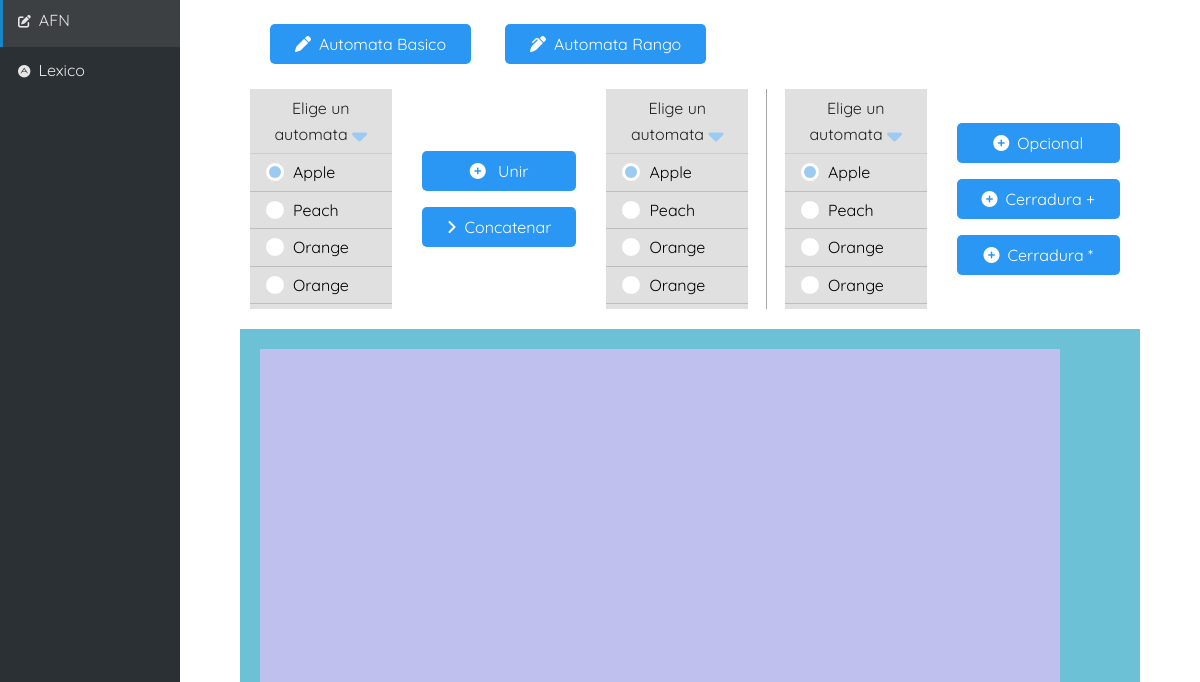
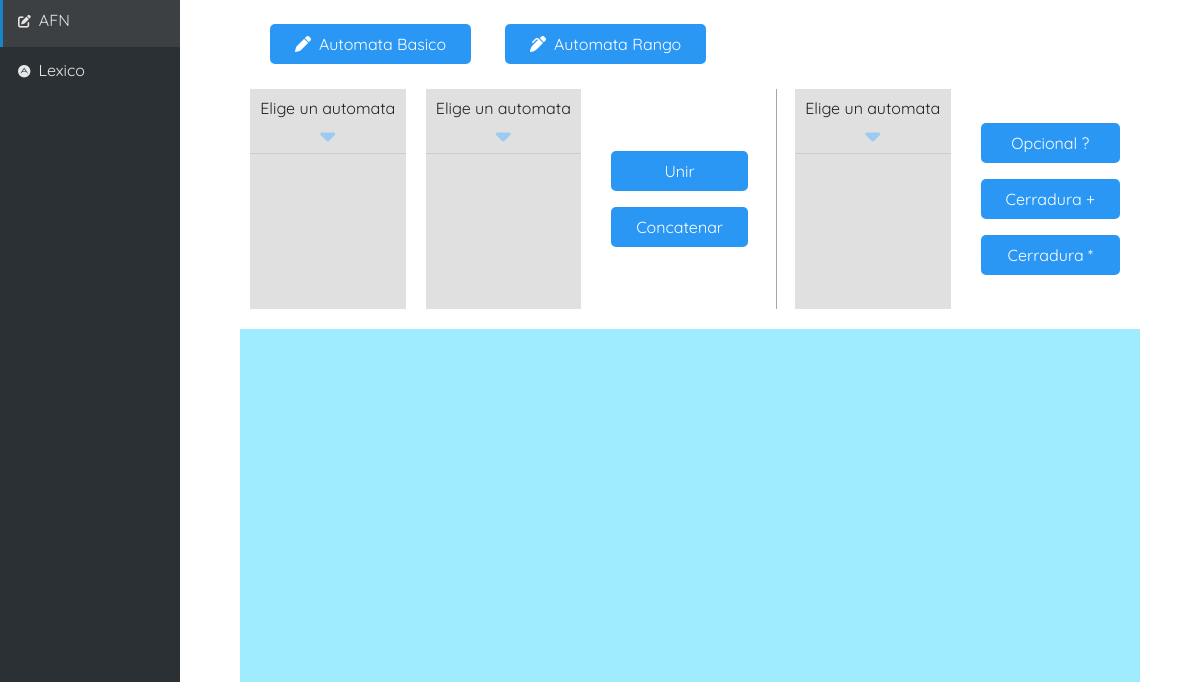
Before and after one commit to RicentCB/CompiladorGUI, an Electron app: page GUI/afn.html in a window 1200 px wide. Shown: the part 118-800 px from the top of the page. Drawn offline with nearby package versions, Linux system fonts and the light colour scheme.

Commit message:
Plantilla HTML Terminada

```diff
--- a/GUI/afn.html
+++ b/GUI/afn.html
@@ -7,7 +7,6 @@
     <meta name="description" content="">
     <meta name="viewport" content="width=device-width, initial-scale=1">
 
-    <!-- Place favicon.ico in the root directory -->
     <link href="https://fonts.googleapis.com/css?family=Fjalla+One|Oswald|Quicksand&display=swap" rel="stylesheet">
     <link rel="stylesheet" href="css/normalize.css">
     <link rel="stylesheet" href="css/main.css">
@@ -48,108 +47,42 @@
         <a href="#" class="btn add-btn" id="basicAFD"><i class="fas fa-pen"></i>Automata Basico</a>
         <a href="#" class="btn add-btn" id="rangeAFD"><i class="fas fa-pen-alt"></i>Automata Rango</a>
         <div class="options">
+			<!-- Elegir Automata  -->
             <div class="container-select options-container">
                 <p class="title-container-select">Elige un automata <i class="fas fa-sort-down"></i></p>
-                <form action="#" class="select-options">
-                    <p class="element">
-                      <input type="radio" id="test1" name="radio-group" checked>
-                      <label for="test1">Apple</label>
-                    </p>
-                    <p class="element">
-                      <input type="radio" id="test2" name="radio-group">
-                      <label for="test2">Peach</label>
-                    </p>
-                    <p class="element">
-                      <input type="radio" id="test3" name="radio-group">
-                      <label for="test3">Orange</label>
-                    </p>
-                    <p class="element">
-                      <input type="radio" id="test4" name="radio-group">
-                      <label for="test4">Orange</label>
-                    </p>
-                    <p class="element">
-                      <input type="radio" id="test5" name="radio-group">
-                      <label for="test5">Orange</label>
-                    </p>
-                    <p class="element">
-                            <input type="radio" id="test6" name="radio-group">
-                            <label for="test6">Orange</label>
-                          </p>
-
+                <form action="#" class="select-options" id="1">
+					<!-- D I N A M I C O -->
                 </form>
             </div>
+            <!-- Elegir Automata  -->
+            <div class="container-select options-container">
+                <p class="title-container-select">Elige un automata <i class="fas fa-sort-down"></i></p>
+                <form action="#" class="select-options" id="2">
+					<!-- D I N A M I C O -->
+                </form>
+			</div>
+			<!-- Botones Opciones -->
 			<div class="container-select">
                 <div class="container buttons-vertical">
-                    <a href="#" class="btn"><i class="fas fa-plus-circle"></i> Unir</a>
-                    <a href="#" class="btn"><i class="fas fa-angle-right"></i>Concatenar</a>
+                    <a href="#" class="btn"></i> Unir</a>
+                    <a href="#" class="btn"></i>Concatenar</a>
                 </div>
 			</div>
+			<!-- D I V I S I O N -->
+			<div class="divide"></div>
+			<!-- Elegir Automata  -->
             <div class="container-select options-container">
                 <p class="title-container-select">Elige un automata <i class="fas fa-sort-down"></i></p>
-
-                <form action="#" class="select-options">
-                    <p class="element">
-                      <input type="radio" id="test1" name="radio-group" checked>
-                      <label for="test1">Apple</label>
-                    </p>
-                    <p class="element">
-                      <input type="radio" id="test2" name="radio-group">
-                      <label for="test2">Peach</label>
-                    </p>
-                    <p class="element">
-                      <input type="radio" id="test3" name="radio-group">
-                      <label for="test3">Orange</label>
-                    </p>
-                    <p class="element">
-                      <input type="radio" id="test4" name="radio-group">
-                      <label for="test4">Orange</label>
-                    </p>
-                    <p class="element">
-                      <input type="radio" id="test5" name="radio-group">
-                      <label for="test5">Orange</label>
-                    </p>
-                    <p class="element">
-                      <input type="radio" id="test6" name="radio-group">
-                      <label for="test6">Last</label>
-                    </p>
+                <form action="#" class="select-options" id="3">
+					<!-- D I N A M I C O -->
                 </form>
 			</div>
-            <div class="divide"></div>
-            <div class="container-select options-container">
-                <p class="title-container-select">Elige un automata <i class="fas fa-sort-down"></i></p>
-                <form action="#" class="select-options">
-                    <p class="element">
-                      <input type="radio" id="test1" name="radio-group" checked>
-                      <label for="test1">Apple</label>
-                    </p>
-                    <p class="element">
-                      <input type="radio" id="test2" name="radio-group">
-                      <label for="test2">Peach</label>
-                    </p>
-                    <p class="element">
-                      <input type="radio" id="test3" name="radio-group">
-                      <label for="test3">Orange</label>
-                    </p>
-                    <p class="element">
-                      <input type="radio" id="test4" name="radio-group">
-                      <label for="test4">Orange</label>
-                    </p>
-                    <p class="element">
-                      <input type="radio" id="test5" name="radio-group">
-                      <label for="test5">Orange</label>
-                    </p>
-                    <p class="element">
-                            <input type="radio" id="test6" name="radio-group">
-                            <label for="test6">Orange</label>
-                          </p>
 
-                </form>
-            </div>
             <div class="container-select">
                 <div class="container buttons-vertical">
-                    <a href="#" class="btn"><i class="fas fa-plus-circle"></i>Opcional</a>
-                    <a href="#" class="btn"><i class="fas fa-plus-circle"></i>Cerradura +</a>
-                    <a href="#" class="btn"><i class="fas fa-plus-circle"></i>Cerradura *</a>
+                    <a href="#" class="btn"></i>Opcional ?</a>
+                    <a href="#" class="btn"></i>Cerradura +</a>
+                    <a href="#" class="btn"></i>Cerradura *</a>
                 </div>
             </div>
         </div>
@@ -167,7 +100,6 @@
     <script src="js/vendor/modernizr-3.7.1.min.js"></script>
     <script src="https://code.jquery.com/jquery-3.4.1.min.js" integrity="sha256-CSXorXvZcTkaix6Yvo6HppcZGetbYMGWSFlBw8HfCJo=" crossorigin="anonymous"></script>
     <script>window.jQuery || document.write('<script src="js/vendor/jquery-3.4.1.min.js"><\/script>')</script>
-    <script src="plugins/icheck/icheck.js"></script>
     <script src="js/plugins.js"></script>
     <script src="js/main.js"></script>
     <script src="js/canvas.js"></script>
--- a/GUI/css/style.css
+++ b/GUI/css/style.css
@@ -207,7 +207,7 @@ main .options .divide{
 }
 /* CANVAS */
 main .mainBoard{
-    background-color: rgba(5, 148, 184, 0.582);
+    background-color: rgba(91, 222, 255, 0.582);
     width: 100%;
     height: 75vh;
     position: relative;
@@ -217,5 +217,5 @@ main .mainBoard{
 }
 
 main .mainBoard #goodCanvas1{
-    background-color: rgb(192, 192, 238);
+    background-color: transparent;
 }
```
Lines whose indentation alone changed are shown as unchanged.
